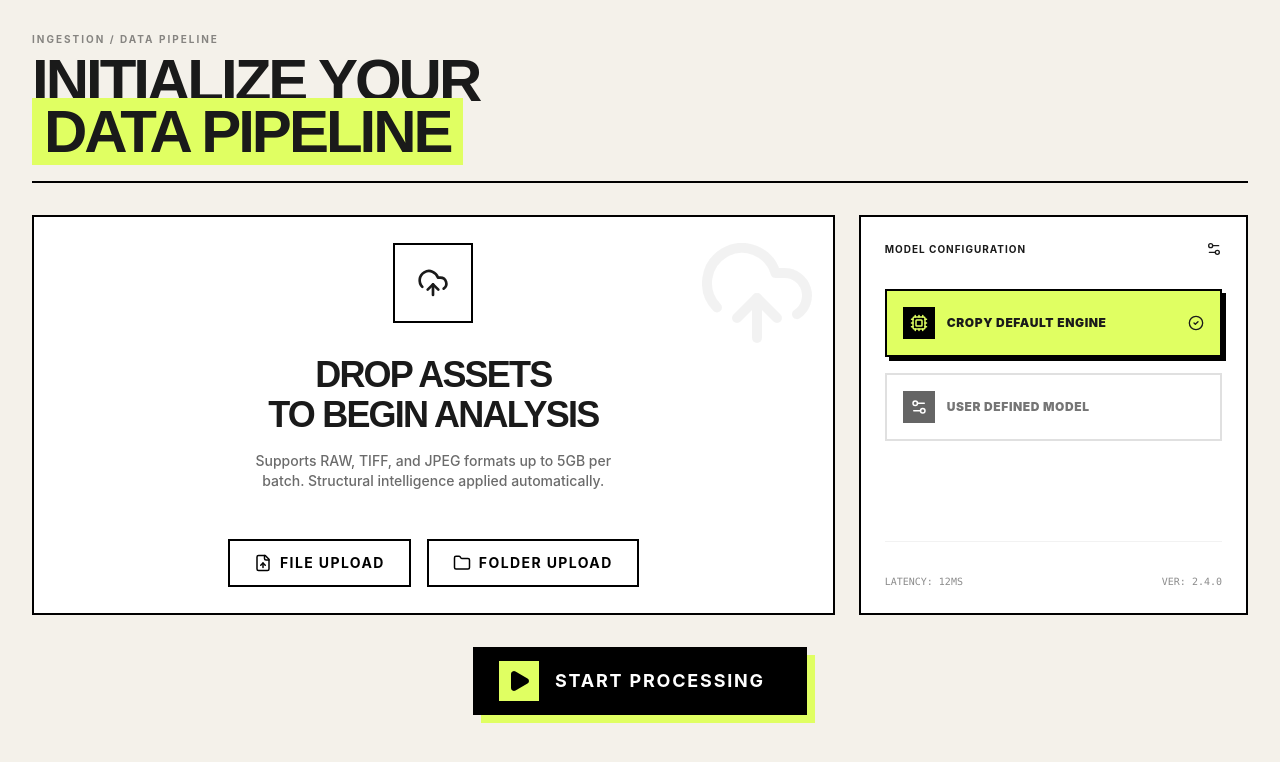
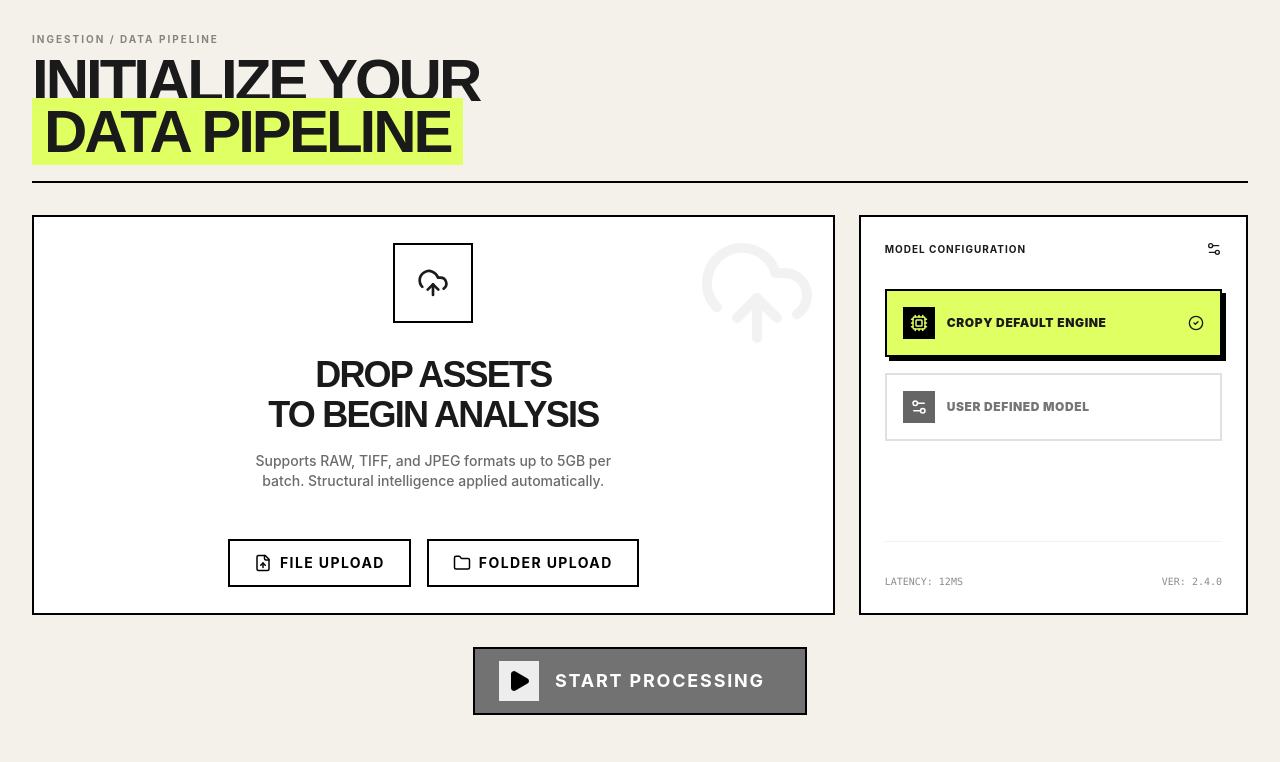
Before and after one commit to ahmadsherif2910/Cropy, a React (Vite) app: page / in a window 1280 px wide. Shown: the top 762 px of the page. Built offline with nearby package versions, Linux system fonts and the light colour scheme.

Commit message:
disable button

```diff
--- a/src/components/UploadView.tsx
+++ b/src/components/UploadView.tsx
@@ -11,6 +11,8 @@ interface UploadViewProps {
 export default function UploadView({ fileCount, setFileCount, onStartProcessing }: UploadViewProps) {
   const [modelType, setModelType] = React.useState<'default' | 'custom'>('default');
   const [customModel, setCustomModel] = React.useState('');
+
+  const isStartDisabled = fileCount === 0 || (modelType === 'custom' && customModel === '');
 
   const handleFileChange = (e: React.ChangeEvent<HTMLInputElement>) => {
     if (e.target.files) {
@@ -147,10 +149,15 @@ export default function UploadView({ fileCount, setFileCount, onStartProcessing
           <motion.button
             initial={{ opacity: 0, scale: 0.8, y: 50 }}
             animate={{ opacity: 1, scale: 1, y: 0 }}
-            whileHover={{ scale: 1.05, y: -4 }}
-            whileTap={{ scale: 0.95 }}
+            whileHover={isStartDisabled ? {} : { scale: 1.05, y: -4 }}
+            whileTap={isStartDisabled ? {} : { scale: 0.95 }}
             onClick={onStartProcessing}
-            className="brutalist-button bg-black text-white shadow-[8px_8px_0_0_#E0FF62] flex items-center gap-4 text-lg border-primary border-4 whitespace-nowrap min-w-[280px] md:min-w-0 pointer-events-auto"
+            disabled={isStartDisabled}
+            className={`brutalist-button text-white flex items-center gap-4 text-lg border-4 whitespace-nowrap min-w-[280px] md:min-w-0 pointer-events-auto ${
+              isStartDisabled
+                ? 'bg-stone-500 border-stone-600 opacity-50 cursor-not-allowed grayscale'
+                : 'bg-black border-primary shadow-[8px_8px_0_0_#E0FF62]'
+            }`}
           >
             <div className="w-10 h-10 bg-primary flex items-center justify-center text-black">
               <Play size={24} fill="currentColor" />
```
